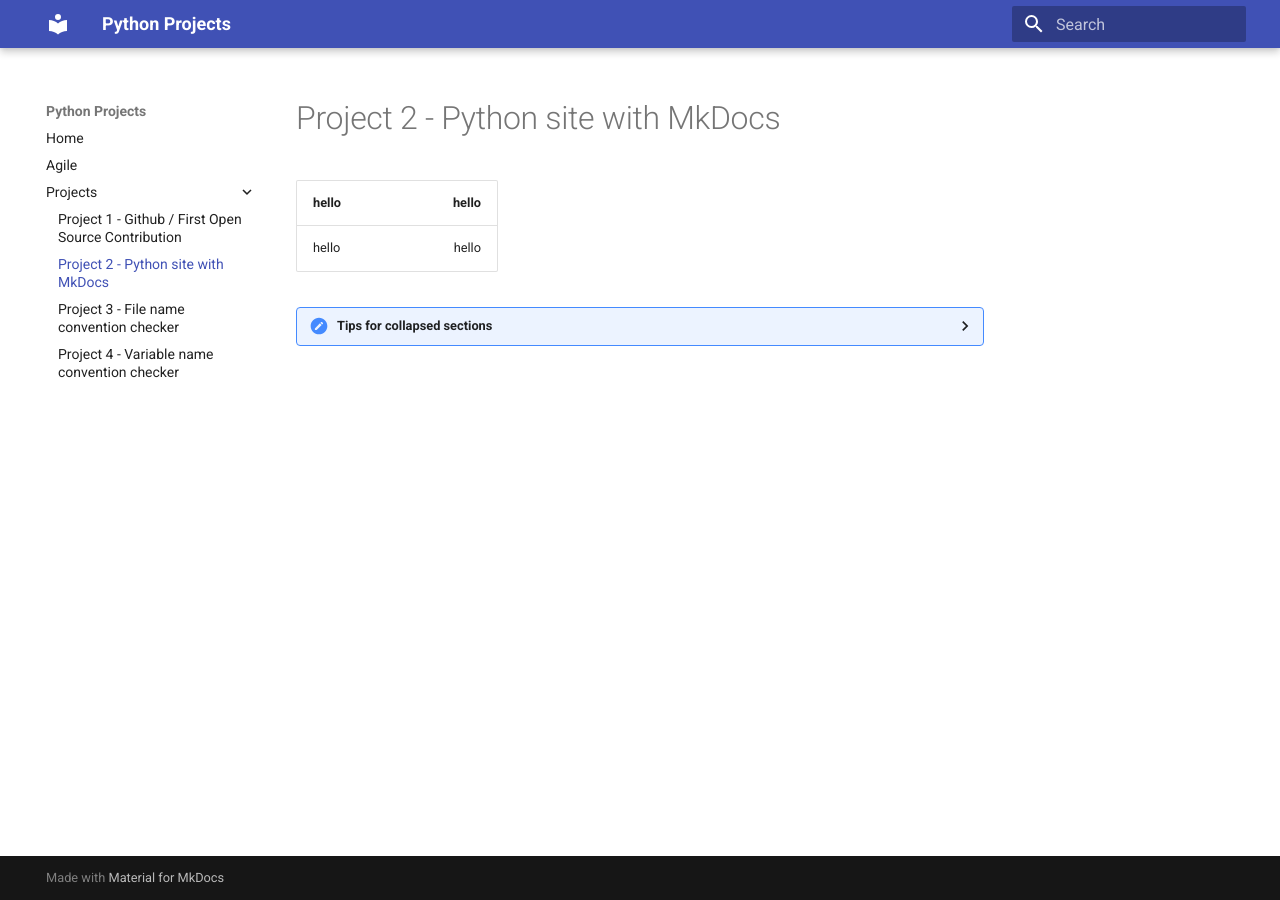
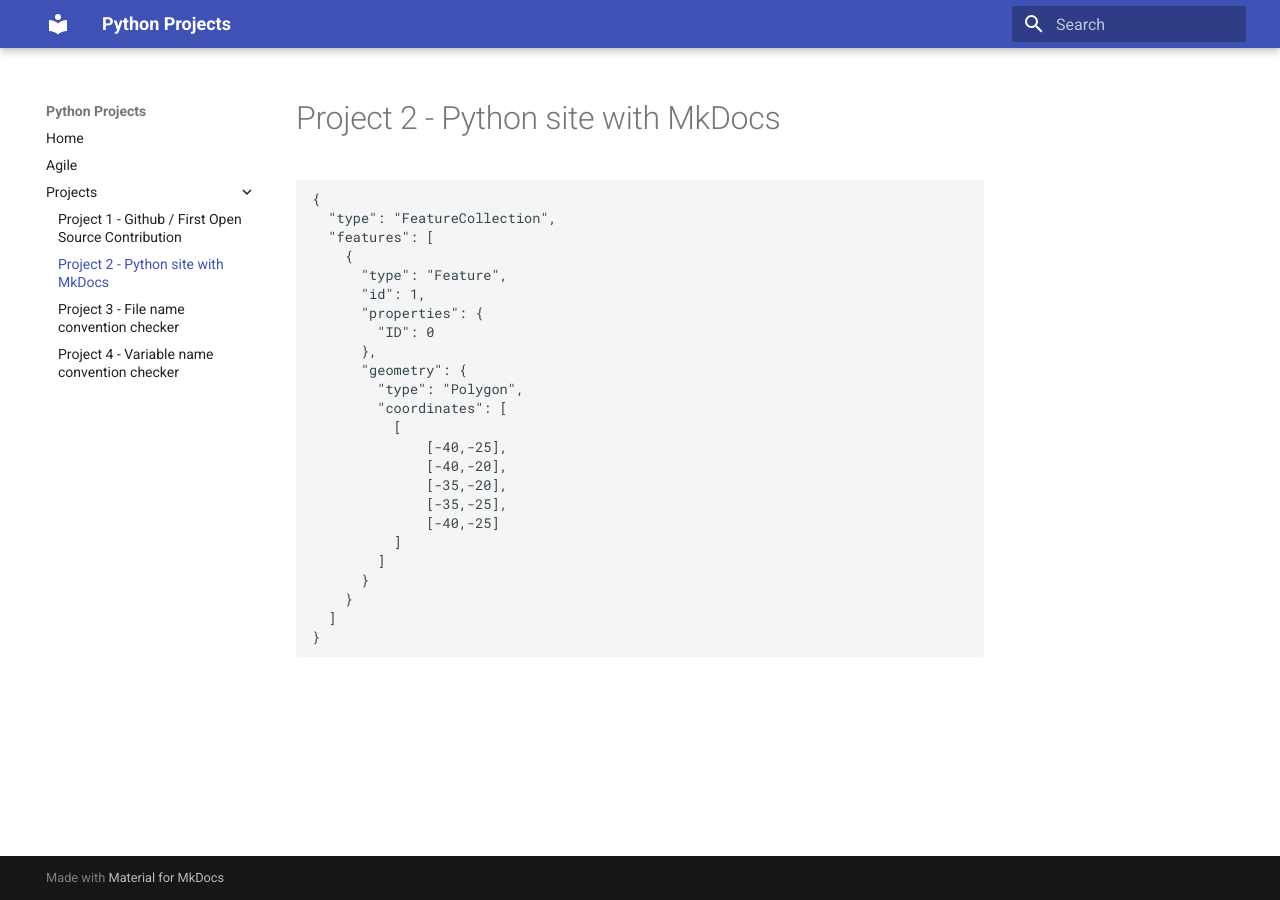
Before and after one commit to milagro2/pythonsite, an MkDocs documentation site: the page built from docs/project2.md, in a window 1280 px wide. Built offline with MkDocs 1.6.1 and Material for MkDocs 9.7.7, drawn with Linux system fonts in a browser that asks for light colours.

Commit message:
Update project2.md

````diff
--- a/docs/project2.md
+++ b/docs/project2.md
@@ -1,18 +1,26 @@
-
-| hello | hello    |
-|  :--- | ---:    |
-| hello  | hello    |
-
-<details>
-
-<summary>Tips for collapsed sections</summary>
-
-```ruby
-
+```geojson
+{
+  "type": "FeatureCollection",
+  "features": [
+    {
+      "type": "Feature",
+      "id": 1,
+      "properties": {
+        "ID": 0
+      },
+      "geometry": {
+        "type": "Polygon",
+        "coordinates": [
+          [
+              [-40,-25],
+              [-40,-20],
+              [-35,-20],
+              [-35,-25],
+              [-40,-25]
+          ]
+        ]
+      }
+    }
+  ]
+}
 ```
-
-```ruby
-   puts "Hello World"
-```
-
-</details>
````
